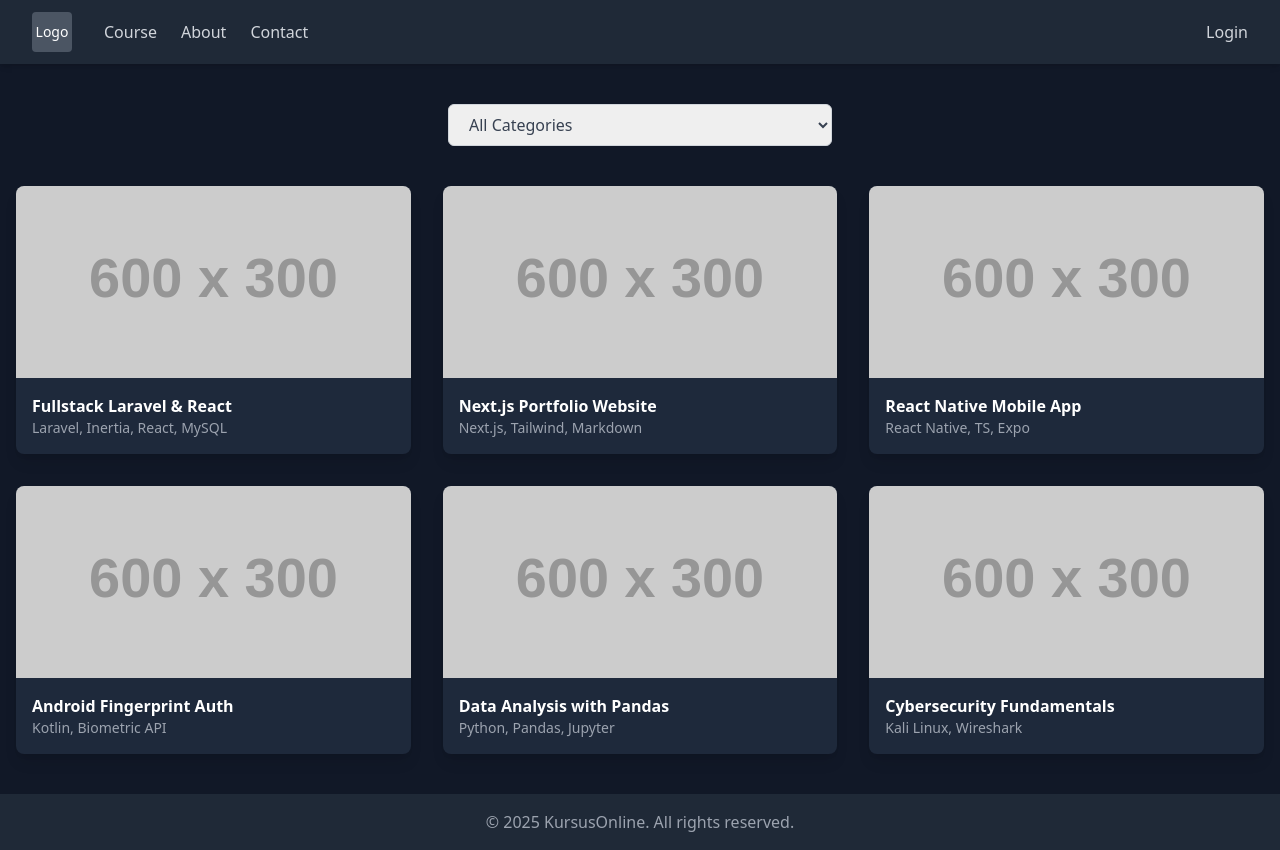
After one commit to CristovRM/KursusOnline, a Django app: page /course in a window 1280 px wide. The commit adds this page. Run offline with Django 5.2, Linux system fonts and the light colour scheme; grey boxes labelled with a size stand in for pictures from a placeholder-image service; some libraries are stand-ins or nearby versions.

Commit message:
buat halaman about,contact,course,home,login, styling inheritence yang diambil dari homebase dan membuat mereka di urls.py dan views.py

```diff
--- /dev/null
+++ b/KursusOnline/main/templates/main/course.html
@@ -0,0 +1,102 @@
+{% extends 'main/homebase.html' %}
+
+{% block title %}Courses - KursusOnline{% endblock %}
+
+{% block content %}
+<!-- Filter -->
+<section class="max-w-7xl mx-auto mt-10 px-4">
+  <div class="flex justify-center">
+    <select id="categoryFilter" class="text-gray-700 px-4 py-2 rounded-md border border-gray-300 w-full max-w-sm">
+      <option value="All">All Categories</option>
+      <option value="Web Development">Web Development</option>
+      <option value="Mobile Development">Mobile Development</option>
+      <option value="Data Science">Data Science</option>
+      <option value="Cyber Security">Cyber Security</option>
+    </select>
+  </div>
+</section>
+
+<!-- Courses -->
+<section class="max-w-7xl mx-auto px-4 mt-10">
+  <div id="courseContainer" class="grid grid-cols-1 sm:grid-cols-2 lg:grid-cols-3 gap-8">
+    <!-- Web Development -->
+    <div class="course-card" data-category="Web Development">
+      <div class="bg-[#1E293B] rounded-lg overflow-hidden shadow-lg">
+        <img src="https://placehold.co/600x300?text=Laravel+React" class="w-full h-48 object-cover" />
+        <div class="p-4">
+          <h3 class="text-white font-semibold">Fullstack Laravel & React</h3>
+          <p class="text-gray-400 text-sm">Laravel, Inertia, React, MySQL</p>
+        </div>
+      </div>
+    </div>
+
+    <div class="course-card" data-category="Web Development">
+      <div class="bg-[#1E293B] rounded-lg overflow-hidden shadow-lg">
+        <img src="https://placehold.co/600x300?text=Next.js+Portfolio" class="w-full h-48 object-cover" />
+        <div class="p-4">
+          <h3 class="text-white font-semibold">Next.js Portfolio Website</h3>
+          <p class="text-gray-400 text-sm">Next.js, Tailwind, Markdown</p>
+        </div>
+      </div>
+    </div>
+
+    <!-- Mobile Development -->
+    <div class="course-card" data-category="Mobile Development">
+      <div class="bg-[#1E293B] rounded-lg overflow-hidden shadow-lg">
+        <img src="https://placehold.co/600x300?text=React+Native" class="w-full h-48 object-cover" />
+        <div class="p-4">
+          <h3 class="text-white font-semibold">React Native Mobile App</h3>
+          <p class="text-gray-400 text-sm">React Native, TS, Expo</p>
+        </div>
+      </div>
+    </div>
+
+    <div class="course-card" data-category="Mobile Development">
+      <div class="bg-[#1E293B] rounded-lg overflow-hidden shadow-lg">
+        <img src="https://placehold.co/600x300?text=Android+Fingerprint" class="w-full h-48 object-cover" />
+        <div class="p-4">
+          <h3 class="text-white font-semibold">Android Fingerprint Auth</h3>
+          <p class="text-gray-400 text-sm">Kotlin, Biometric API</p>
+        </div>
+      </div>
+    </div>
+
+    <!-- Data Science -->
+    <div class="course-card" data-category="Data Science">
+      <div class="bg-[#1E293B] rounded-lg overflow-hidden shadow-lg">
+        <img src="https://placehold.co/600x300?text=Pandas+Data+Analysis" class="w-full h-48 object-cover" />
+        <div class="p-4">
+          <h3 class="text-white font-semibold">Data Analysis with Pandas</h3>
+          <p class="text-gray-400 text-sm">Python, Pandas, Jupyter</p>
+        </div>
+      </div>
+    </div>
+
+    <!-- Cyber Security -->
+    <div class="course-card" data-category="Cyber Security">
+      <div class="bg-[#1E293B] rounded-lg overflow-hidden shadow-lg">
+        <img src="https://placehold.co/600x300?text=Cybersecurity" class="w-full h-48 object-cover" />
+        <div class="p-4">
+          <h3 class="text-white font-semibold">Cybersecurity Fundamentals</h3>
+          <p class="text-gray-400 text-sm">Kali Linux, Wireshark</p>
+        </div>
+      </div>
+    </div>
+  </div>
+</section>
+
+<script>
+  const filter = document.getElementById('categoryFilter');
+  const cards = document.querySelectorAll('.course-card');
+  filter.addEventListener('change', function () {
+    const selected = this.value;
+    cards.forEach(card => {
+      if (selected === "All" || card.dataset.category === selected) {
+        card.classList.remove("hidden");
+      } else {
+        card.classList.add("hidden");
+      }
+    });
+  });
+</script>
+{% endblock %}
--- /dev/null
+++ b/KursusOnline/main/templates/main/homebase.html
@@ -0,0 +1,54 @@
+<!DOCTYPE html>
+<html lang="en">
+<head>
+  <meta charset="UTF-8">
+  <title>{% block title %}KursusOnline{% endblock %}</title>
+  <meta name="viewport" content="width=device-width, initial-scale=1.0" />
+  <script src="https://cdn.tailwindcss.com"></script>
+</head>
+<body class="bg-gray-900 text-white">
+
+  <!-- Navbar -->
+  <nav class="bg-gray-800 shadow-md">
+    <div class="max-w-7xl mx-auto px-4 sm:px-6 lg:px-8">
+      <div class="flex justify-between h-16 items-center">
+        <div class="flex items-center space-x-8">
+          <a href="{% url 'home' %}" class="w-10 h-10 bg-gray-600 flex items-center justify-center rounded">
+            <span class="text-sm">Logo</span>
+          </a>
+          <div class="hidden md:flex space-x-6">
+            <a href="{% url 'course' %}" class="text-gray-300 hover:text-white">Course</a>
+            <a href="{% url 'about' %}" class="text-gray-300 hover:text-white">About</a>
+            <a href="{% url 'contact' %}" class="text-gray-300 hover:text-white">Contact</a>
+          </div>
+        </div>
+        <div class="flex items-center space-x-4">
+          <a href="{% url 'login' %}" class="text-gray-300 hover:text-white">Login</a>
+          <button id="menu-btn" class="text-white md:hidden focus:outline-none">☰</button>
+        </div>
+      </div>
+    </div>
+    <div id="mobile-menu" class="hidden md:hidden px-4 pb-4 space-y-2">
+      <a href="{% url 'course' %}" class="block text-gray-300 hover:text-white">Course</a>
+      <a href="{% url 'about' %}" class="block text-gray-300 hover:text-white">About</a>
+      <a href="{% url 'contact' %}" class="block text-gray-300 hover:text-white">Contact</a>
+    </div>
+  </nav>
+
+  {% block content %}{% endblock %}
+
+  <footer class="bg-gray-800 text-gray-400 text-center py-4 mt-10">
+    &copy; 2025 KursusOnline. All rights reserved.
+  </footer>
+
+  <script>
+    const menuBtn = document.getElementById("menu-btn");
+    const mobileMenu = document.getElementById("mobile-menu");
+    if(menuBtn) {
+      menuBtn.addEventListener("click", () => {
+        mobileMenu.classList.toggle("hidden");
+      });
+    }
+  </script>
+</body>
+</html>
--- a/KursusOnline/main/urls.py
+++ b/KursusOnline/main/urls.py
@@ -3,4 +3,8 @@ from django.urls import path
 
 urlpatterns = [
     path("", views.home, name="home"),
+    path("login", views.login, name="login"),
+    path("course", views.course, name="course"),
+    path("about", views.about, name="about"),
+    path("contact", views.contact, name="contact"),
 ]
--- a/KursusOnline/main/views.py
+++ b/KursusOnline/main/views.py
@@ -4,3 +4,15 @@ from django.shortcuts import render
 def home(request):
     context={}
     return render(request, "main/home.html", context)
+def login(request):
+    context={}
+    return render(request, "main/login.html", context)
+def course(request):
+    context={}
+    return render(request, "main/course.html", context)
+def about(request):
+    context={}
+    return render(request, "main/about.html", context)
+def contact(request):
+    context={}
+    return render(request, "main/contact.html", context)
```
Also changed, not shown: KursusOnline/main/templates/main/about.html (added, +38 -0 lines), KursusOnline/main/templates/main/contact.html (added, +16 -0 lines), KursusOnline/main/templates/main/home.html (+52 -1 lines), KursusOnline/main/templates/main/login.html (added, +33 -0 lines).
